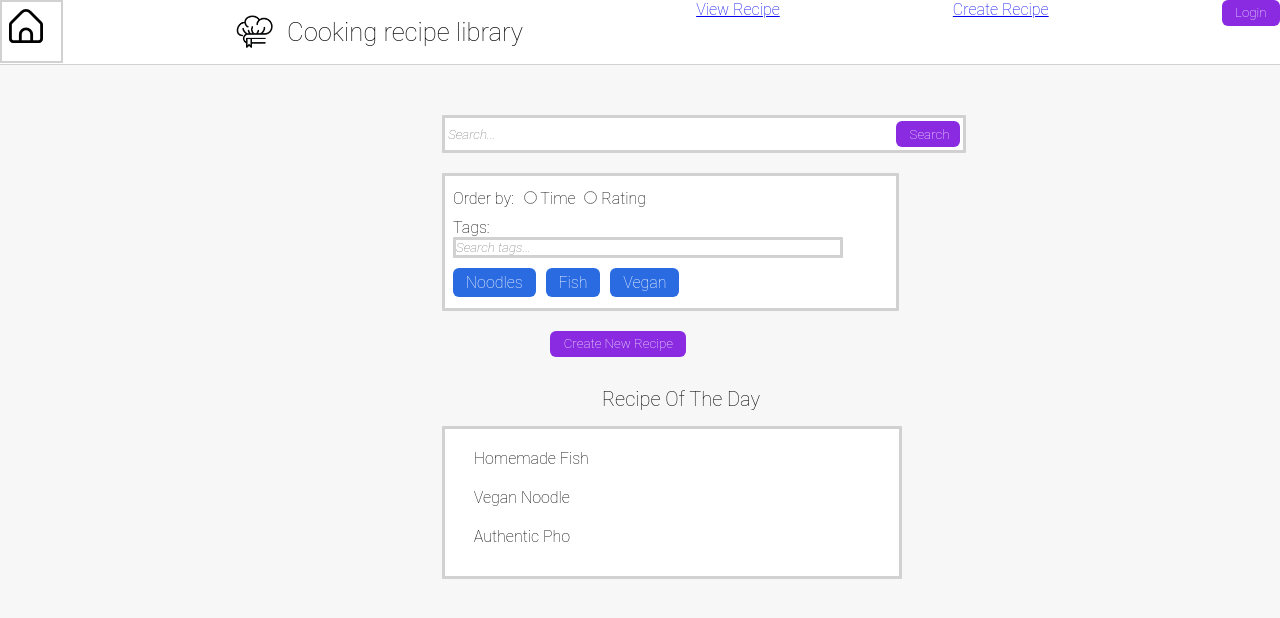
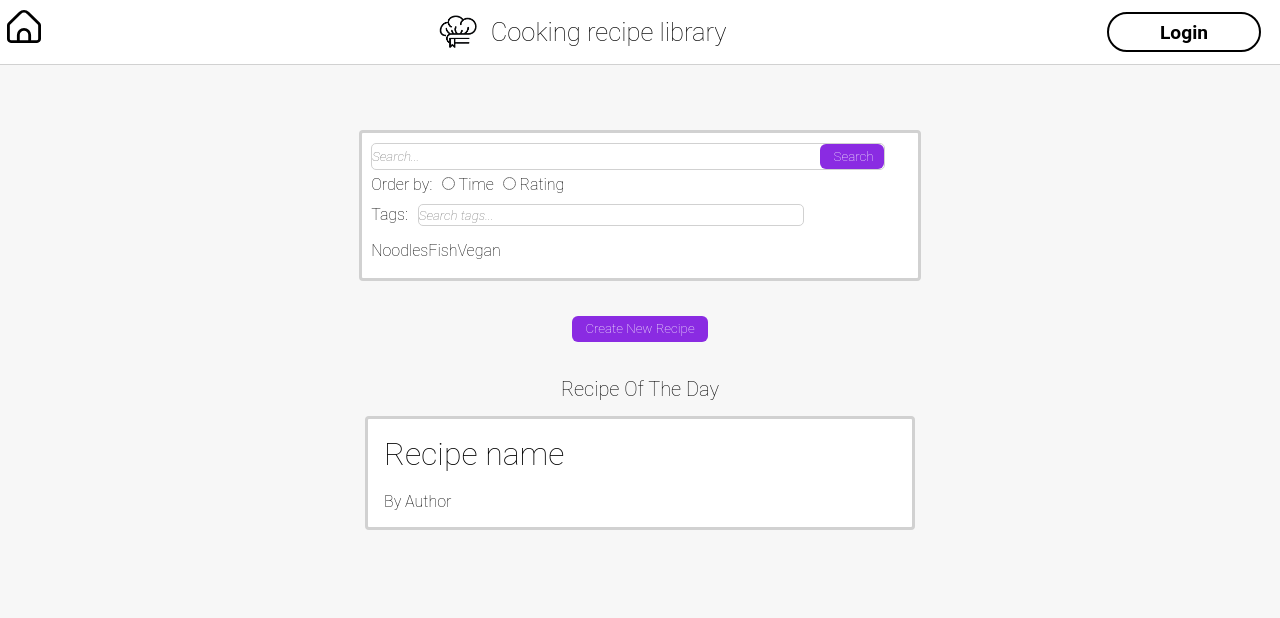
Before and after one commit to LongLeGL/RecipeLibraryWebapp, a React app: page / in a window 1280 px wide. Built offline with nearby package versions, Linux system fonts and the light colour scheme.

Commit message:
fixed home page styling, finish result page

```diff
--- /dev/null
+++ b/src/components/ResultItem.css
@@ -0,0 +1,9 @@
+.ResultItem {
+    width: 70vw;
+    height: 12vh;
+    border: 2px var(--border_gray) solid;
+    border-radius: 8px;
+    margin: 1.5em auto;
+    padding: 0.5em 1em;
+    background-color: rgb(235, 240, 242);
+}
--- /dev/null
+++ b/src/components/ResultItem.js
@@ -0,0 +1,17 @@
+import React from 'react';
+import './ResultItem.css';
+import {Link} from 'react-router-dom';
+
+function ResultItem(props) {
+    return (
+        <div className='ResultItem'>
+
+            <Link to={props.Link}>
+                <h1>{props.Name}</h1>
+                <p>{props.Author}</p>
+            </Link>
+        </div>
+    );
+}
+
+export default ResultItem;
--- /dev/null
+++ b/src/components/SearchSortBar.css
@@ -0,0 +1,56 @@
+.SearchSortBar{
+    background-color: white;
+    margin: auto;
+    margin-top: 50px;
+    margin-bottom: 0;
+    width: 42vw;
+    border-color: var(--border_gray);
+    border-radius: 4px;
+    border-style: solid;
+    display: flex;
+    flex-direction: column;
+    padding: 0.6em 0.6em;
+}
+#search-box{
+    width: 40vw;
+    height: 100%;
+    border: 1px var(--border_gray) solid;
+    border-radius: 5px;
+}
+:placeholder-shown{
+    font-style: italic;
+}
+#search-box #search-text{
+    font-weight: 200;
+    width: 35vw;
+    outline: none;
+}
+#search-box #search-btn{
+    width: 5vw;
+}
+#Order{
+    margin-top: 5px;
+    margin-bottom: 10px;
+}
+#lbl{
+    margin-right: 6px;
+}
+#Order #rating{
+    margin-left: 5px;
+}
+#SearchTag{
+    margin-bottom: 15px;
+
+}
+
+#SearchTag #search-tag {
+    border: 1px var(--border_gray) solid;
+    border-radius: 5px;
+    outline:none;
+    width: 30vw;
+    height: 1.5em;
+    font-weight: 200;
+}
+#Container {
+    margin-bottom: 8px;
+}
--- /dev/null
+++ b/src/components/SearchSortBar.js
@@ -0,0 +1,38 @@
+import React from 'react';
+import './SearchSortBar.css';
+import { Link } from 'react-router-dom';
+
+function SearhSortBar() {
+    return (
+        <div className ="SearchSortBar">
+            <form action="" id="search-box">
+                <input type="text" id ="search-text" placeholder="Search..."/>
+                <Link to="/ResultPage">
+                    <button id="search-btn">Search</button>
+                </Link>
+            </form>
+
+            <div id="Order">
+                <label id="lbl">Order by:    </label>
+                <input type="radio" id="time" name="sort"/> Time <input type="radio" id="rating" name="sort" /> Rating
+            </div>
+            <div id="SearchTag">
+                <label id="lbl">Tags: </label>
+                <input type="text" id ="search-tag" placeholder="Search tags..."/>
+            </div>
+            <div id="Container">
+                <label>
+                    Noodles
+                </label>
+                <label>
+                    Fish
+                </label>
+                <label>
+                    Vegan
+                </label>
+            </div>
+        </div>
+    );
+}
+
+export default SearhSortBar;
--- a/src/components/UpperBar.css
+++ b/src/components/UpperBar.css
@@ -4,15 +4,17 @@
     background-color: white;
     display: flex;
     justify-content: space-between;
+    align-items: center;
     border-width: 1px;
     border-color: var(--border_gray);
     border-bottom-style: solid;
+    position: fixed;
 }
 
 .UpperbarHomeButton{
     height: 6.6vh;
     width: 6.6vh;
-    border: 2px var(--border_gray) solid;
+    /* border: 2px var(--border_gray) solid; */
     padding: 3px 3px;
 }
 .UpperbarHomeButton img{
@@ -30,3 +32,18 @@
 .UpperBarTitle img{
     width: 3em;
 }
+
+.BarLoginButton{
+    height: 5vh;
+    width: 8em;
+    background-color: white;
+    color: black;
+    border: 2.5px black solid;
+    border-radius: 20px;
+    font-size: 1.2em;
+    font-weight: 600;
+    display: inline-flex;
+    align-items: center;
+    justify-content: center;
+    margin-right: 1em;
+}
--- a/src/components/UpperBar.js
+++ b/src/components/UpperBar.js
@@ -17,15 +17,8 @@ function UpperBar (props) {
 				<h1>Cooking recipe library</h1>
 			</div>
 
-			<Link to="/ViewRecipe">
-				View Recipe
-			</Link>
-			<Link to="/CreateRecipe">
-				Create Recipe
-			</Link>
-
 			<Link to="/Login">
-				<button>Login</button>
+				<button className='BarLoginButton'>Login</button>
 			</Link>
 		</div>
 	);
--- a/src/pages/App.js
+++ b/src/pages/App.js
@@ -7,6 +7,7 @@ import UpperBar from '../components/UpperBar';
 import ViewRecipe from './ViewRecipe';
 import CreateRecipe from './CreateRecipe';
 import HomePage from './HomePage';
+import ResultPage from './ResultPage'
 
 function App() {
   return (
@@ -16,6 +17,7 @@ function App() {
         <Route path="/" element={<HomePage/>} exact='True' />
         <Route path="/ViewRecipe" element={<ViewRecipe/>} exact='True' />
         <Route path="/CreateRecipe" element={<CreateRecipe/>} exact='True' />
+        <Route path="/ResultPage" element={<ResultPage/>} exact='True' />
       </Routes>
     </React.Fragment>
   );
--- a/src/pages/HomePage.css
+++ b/src/pages/HomePage.css
@@ -1,103 +1,33 @@
 .HomePage{
+    padding-top: 10vh;
     background-color: var(--bg_gray);
     width: 100vw;
     height: 90vh;
     display: flex;
     flex-direction: column;
-
-}
-.RealBox{
-    background-color: white;
-
-    width: 40vw;
-    margin-left: 442px;
-    margin-top: 50px;
-    margin-bottom: 20px;
-    border-color: var(--border_gray);
-    border-radius: 1px;
-    border-style: solid;
-    display: flex;
-    flex-direction: column;
-    padding: 0.2em 0.2em;
-}
-#search-box{
-    width: 40vw;
-    height: 100%;
-
-}
-:placeholder-shown{
-    font-style: italic;
-}
-#search-box #search-text{
-
-    font-weight: 200;
-    width: 35vw;
-    outline: none;
-}
-#search-box #search-btn{
-    width: 5vw;
-}
-.FilterBox{
-    background-color: white;
-
-    width: 34vw;
-    margin-left: 442px;
-    margin-bottom: 20px;
-    border-color: var(--border_gray);
-    border-radius: 1px;
-    border-style: solid;
-    display: flex;
-    flex-direction: column;
-    padding: 0.5em 0.5em;
-}
-#Order{
-    margin-top: 5px;
-    margin-bottom: 10px;
-}
-#lbl{
-    margin-right: 6px;
-}
-#Order #rating{
-    margin-left: 5px;
-}
-#SearchTag{
-    margin-bottom: 15px;
 }
 
-#SearchTag #search-tag {
-    border-color: var(--border_gray);
-    border-radius: 1px;
-    border-style: solid;
-    outline:none;
-    width: 30vw;
-    font-weight: 200;
-}
-#Container {
-    margin-bottom: 8px;
-}
 .NewRecipe{
-    margin-left: 43vw;
-    margin-bottom: 30px;
+    margin: 2.2em auto;
 }
 
 .RecipeOfTheDay {
-    margin-left: 442px;
+    margin: 0 auto;
+    display: flex;
+    flex-direction: column;
+    align-items: center;
 }
 .RecipeOfTheDay #RecipeOfTheDay-header{
     font-size: 20px;
-
-    margin-left: 12.5vw;
     margin-bottom: 15px;
 
 }
 .RecipeOfTheDay #RecipeOfTheDay-panel{
     background-color: white;
-
-    width: 33vw;
-
+    width: 40vw;
     margin-bottom: 20px;
     border-color: var(--border_gray);
-    border-radius: 1px;
+    border-radius: 4px;
     border-style: solid;
     display: flex;
     flex-direction: column;
--- a/src/pages/HomePage.js
+++ b/src/pages/HomePage.js
@@ -1,58 +1,27 @@
 import './HomePage.css'
 import React from 'react';
 import { Link } from 'react-router-dom';
+import SearhSortBar from '../components/SearchSortBar';
 
 function HomePage() {
 	return (
-		<div class = "HomePage">
-			<div class ="RealBox">
-				<form action="" id="search-box">
-					<input type="text" id ="search-text" placeholder="Search..."/>
-					<button id="search-btn">Search</button>
-				</form>
+		<div className = "HomePage">
+			<SearhSortBar/>
 
-			</div>
-			<div class ="FilterBox">
-				<div id="Order">
-					<label id="lbl">Order by:    </label>
-					<input type="radio" id="time" name="sort"/> Time <input type="radio" id="rating" name="sort" /> Rating
-				</div>
-				<div id="SearchTag">
-					<label id="lbl">Tags: </label>
-					<input type="text" id ="search-tag" placeholder="Search tags..."/>
-				</div>
-				<div id="Container">
-					<tag>
-
-						Noodles
-					</tag>
-					<tag>
-						Fish
-					</tag>
-					<tag>
-						Vegan
-					</tag>
-				</div>
-			</div>
-			<div class="NewRecipe">
+			<div className="NewRecipe">
 				<Link to= "/CreateRecipe">
 					<button>Create New Recipe</button>
 				</Link>
 			</div>
-			<div class="RecipeOfTheDay">
+			<div className="RecipeOfTheDay">
 				<div id="RecipeOfTheDay-header">
 					Recipe Of The Day
 				</div>
 				<div id="RecipeOfTheDay-panel">
-					<recipeTitle>
-						Homemade Fish
-					</recipeTitle>
-					<recipeTitle>
-						Vegan Noodle
-					</recipeTitle>
-					<recipeTitle>
-						Authentic Pho
-					</recipeTitle>
+					<Link to= "/ViewRecipe">
+						<h1>Recipe name</h1><br/>
+						<p>By Author</p>
+					</Link>
 				</div>
 			</div>
 
--- a/src/pages/Login.css
+++ b/src/pages/Login.css
@@ -14,11 +14,11 @@
     font-weight: 800;
 }
 
-/* form {
+.LoginPageForm {
     margin-top: 2em;
     display: flex;
     flex-direction: column;
-} */
+}
 
 .InputContainer {
     margin: auto;
--- a/src/pages/Login.js
+++ b/src/pages/Login.js
@@ -28,7 +28,7 @@ function Login() {
         <h1>Recipe Library</h1>
       </div>
 
-      <form>
+      <form className='LoginPageForm'>
         <div className='InputContainer'>
           <label>Username or Email</label>
           <input type="text" name="name" onChange={(e) => setEmail(e.target.value)} />
--- /dev/null
+++ b/src/pages/ResultPage.css
@@ -0,0 +1,13 @@
+.ResultPage{
+    padding-top: 10vh;
+    background-color: var(--bg_gray);
+    width: 100vw;
+    height: 90vh;
+    display: flex;
+    flex-direction: column;
+
+}
+
+.ResultPage > .SearchSortBar{
+    margin-top: 25px;
+}
--- /dev/null
+++ b/src/pages/ResultPage.js
@@ -0,0 +1,24 @@
+import './ResultPage.css'
+import React from 'react';
+import SearhSortBar from '../components/SearchSortBar';
+import ResultItem from '../components/ResultItem';
+
+function HomePage() {
+	return (
+		<div className = "ResultPage">
+			<SearhSortBar/>
+
+			<div className='ResultsContainer'>
+				<ResultItem Name='Rice' Author='Chinqau' Link='/ViewRecipe' />
+				<ResultItem Name='Spaghetti' Author='Antonio' Link='/ViewRecipe' />
+				<ResultItem Name='Taco' Author='Joseh' Link='/ViewRecipe' />
+				<ResultItem Name='Chicken' Author='Alice' Link='/ViewRecipe' />
+				<ResultItem Name='Rosoto' Author='Rose' Link='/ViewRecipe' />
+				<ResultItem Name='Cake' Author='Josh' Link='/ViewRecipe' />
+			</div>
+
+		</div>
+	);
+}
+
+export default HomePage;
--- a/src/pages/global.css
+++ b/src/pages/global.css
@@ -40,3 +40,15 @@ recipeTitle {
     padding: 0.3em 0.8em;
     cursor: pointer;
 }
+
+/* Remove default link format: */
+a {
+    color: black;
+    text-decoration: none;
+}
+
+a:hover {
+    color:black;
+    text-decoration:none;
+    cursor:pointer;
+}
```
